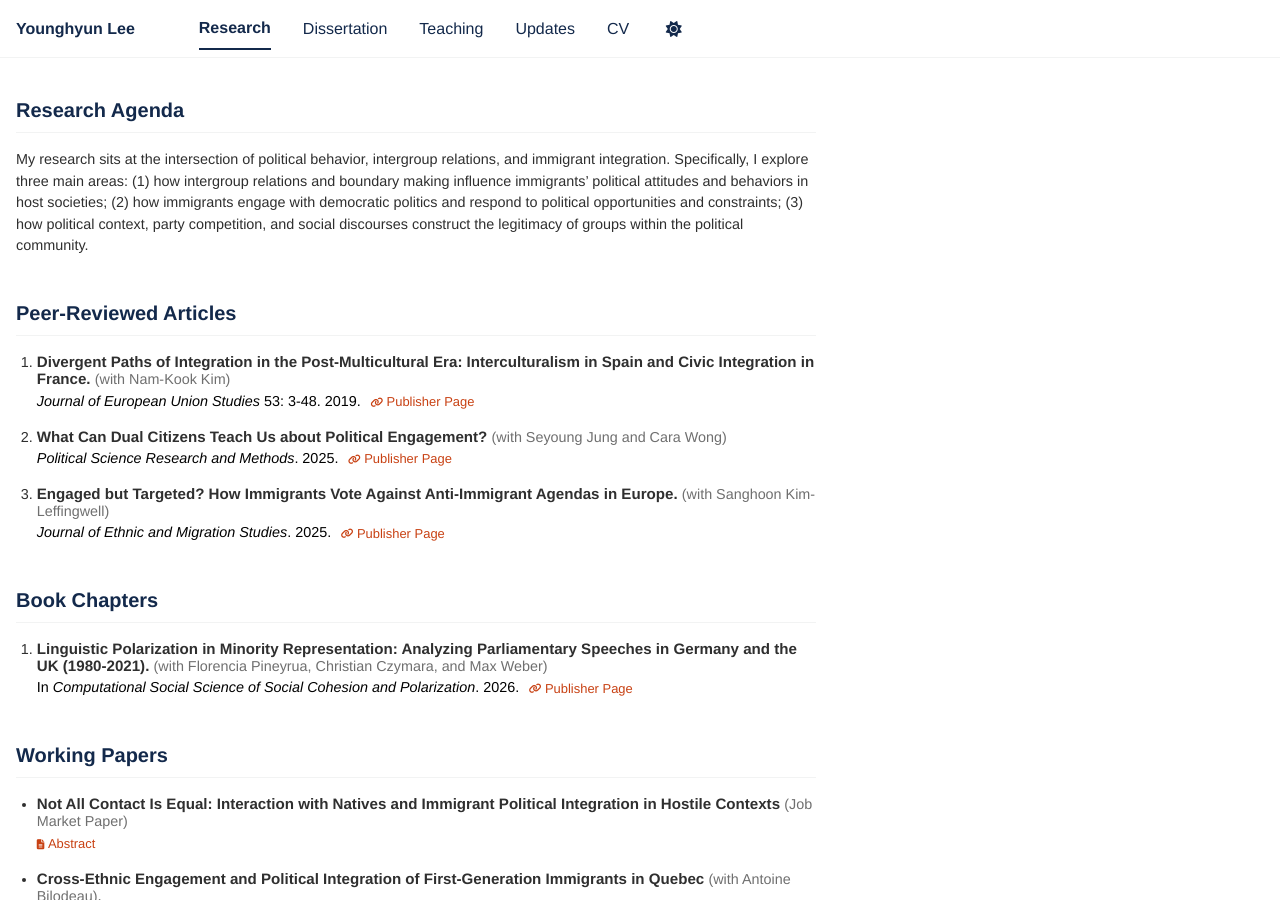
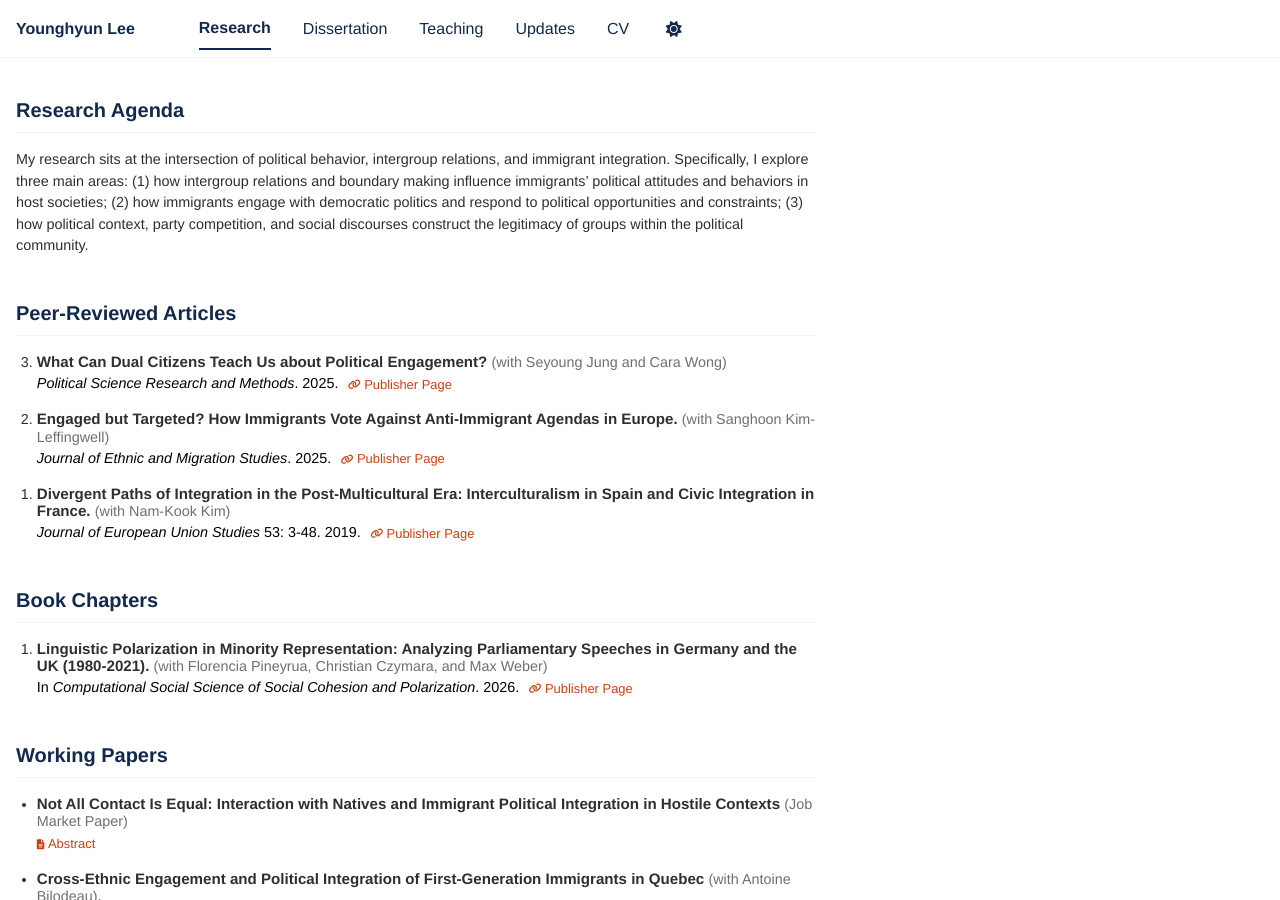
Before and after one commit to younghyunlee52/Website, a Jekyll site: the page built from _pages/research.md, in a window 1280 px wide and 900 px high. Built offline with Jekyll 4.4.1, drawn with Linux system fonts in a browser that asks for light colours; a script bundle is joined from its source files by our own code; library files that are not in the unit come from our copies.

Commit message:
Update research.md

```diff
--- a/_pages/research.md
+++ b/_pages/research.md
@@ -13,13 +13,7 @@ My research sits at the intersection of political behavior, intergroup relations
 
 ## Peer-Reviewed Articles
 
-<ol class="research-publications">
-  <li>
-    <div class="research-publication-entry">
-      <p class="research-publication-entry__title"><span class="research-publication-entry__title-main">Divergent Paths of Integration in the Post-Multicultural Era: Interculturalism in Spain and Civic Integration in France.</span> <span class="research-publication-entry__coauthor">(with Nam-Kook Kim)</span></p>
-      <div class="research-publication-entry__meta"><em>Journal of European Union Studies</em> 53: 3-48. 2019. <a class="research-publication-entry__link" href="https://doi.org/10.18109/jeus.2019..53.3" target="_blank" rel="noopener noreferrer"><i class="fas fa-link" aria-hidden="true"></i><span>Publisher Page</span></a></div>
-    </div>
-  </li>
+<ol class="research-publications" reversed start="3">
   <li>
     <div class="research-publication-entry">
       <p class="research-publication-entry__title"><span class="research-publication-entry__title-main">What Can Dual Citizens Teach Us about Political Engagement?</span> <span class="research-publication-entry__coauthor">(with Seyoung Jung and Cara Wong)</span></p>
@@ -32,11 +26,17 @@ My research sits at the intersection of political behavior, intergroup relations
       <div class="research-publication-entry__meta"><em>Journal of Ethnic and Migration Studies</em>. 2025. <a class="research-publication-entry__link" href="https://doi.org/10.1080/1369183X.2025.2589904" target="_blank" rel="noopener noreferrer"><i class="fas fa-link" aria-hidden="true"></i><span>Publisher Page</span></a></div>
     </div>
   </li>
+  <li>
+    <div class="research-publication-entry">
+      <p class="research-publication-entry__title"><span class="research-publication-entry__title-main">Divergent Paths of Integration in the Post-Multicultural Era: Interculturalism in Spain and Civic Integration in France.</span> <span class="research-publication-entry__coauthor">(with Nam-Kook Kim)</span></p>
+      <div class="research-publication-entry__meta"><em>Journal of European Union Studies</em> 53: 3-48. 2019. <a class="research-publication-entry__link" href="https://doi.org/10.18109/jeus.2019..53.3" target="_blank" rel="noopener noreferrer"><i class="fas fa-link" aria-hidden="true"></i><span>Publisher Page</span></a></div>
+    </div>
+  </li>
 </ol>
 
 ## Book Chapters
 
-<ol class="research-publications">
+<ol class="research-publications" reversed start="1">
   <li>
     <div class="research-publication-entry">
       <p class="research-publication-entry__title"><span class="research-publication-entry__title-main">Linguistic Polarization in Minority Representation: Analyzing Parliamentary Speeches in Germany and the UK (1980-2021).</span> <span class="research-publication-entry__coauthor">(with Florencia Pineyrua, Christian Czymara, and Max Weber)</span></p>
```
